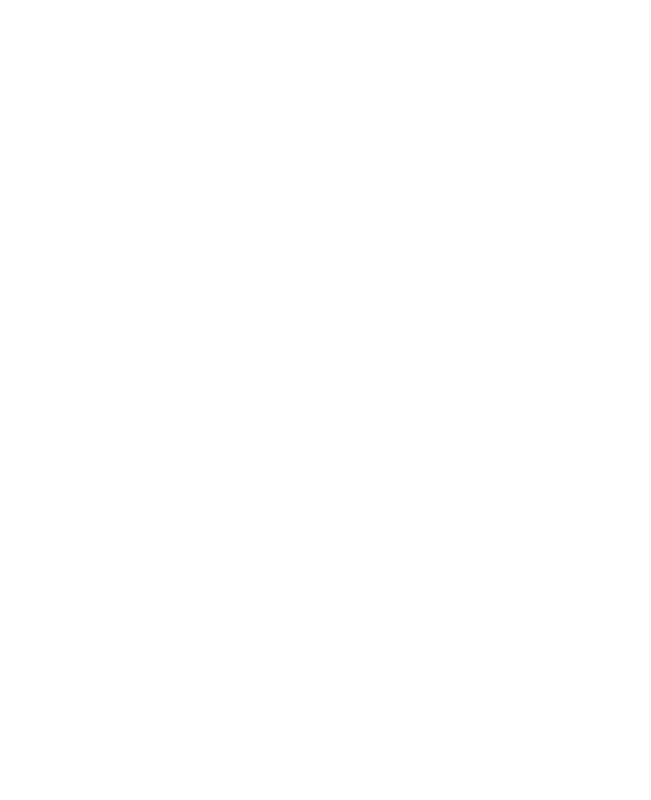
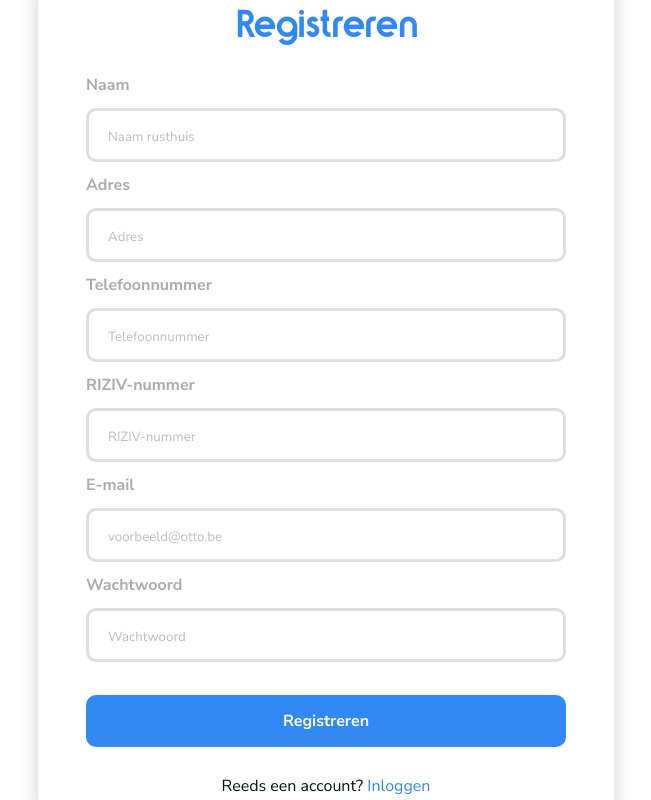
Before and after one commit to Bram-Colleman/Otto_Frontend_Desktop, a Vue app: page /register in a window 1280 px wide. Shown: the whole page, without its empty margins (314-965 px from the left). Built offline with nearby package versions, Linux system fonts and the light colour scheme.

Commit message:
feat: add registerpage

```diff
--- a/src/views/RegisterView.vue
+++ b/src/views/RegisterView.vue
@@ -1,11 +1,145 @@
 <script setup>
+import { ref } from "vue";
 
+let name = ref("");
+let email = ref("");
+let password = ref("");
+let adress = ref("");
+let phone = ref("");
+let riziv = ref("");
+let error = ref(false);
+
+function create() {
+  fetch("https://otto-backend.onrender.com/api/eldercare/create", {
+    method: "POST",
+    headers: {
+      "Content-Type": "application/json",
+    },
+    body: JSON.stringify({
+      name: name.value,
+      email: email.value,
+      password: password.value,
+      adress: adress.value,
+      phone: phone.value,
+      riziv: riziv.value,
+    }),
+  })
+    .then((response) => response.json())
+    .then((data) => {
+      if (data.status === "success") {
+        localStorage.setItem("token", data.token);
+        localStorage.setItem("name", data.name);
+        localStorage.setItem("id", data.id);
+        window.location.href = "/login";
+      } else {
+        console.error("Something went wrong!");
+        error.value = !error.value;
+      }
+    });
+}
 </script>
 
 <template>
+  <div class="container">
+    <div class="loginform">
+      <h1>Registreren</h1>
+      <form @submit.prevent="create">
+        <span v-if="error" class="error center"
+          >E-mail of wachtwoord is incorrect!</span>
 
+        <label for="name">Naam</label>
+        <input type="text" name="name" v-model="name" placeholder="Naam rusthuis" required />
+
+        <label for="adress">Adres</label>
+        <input type="text" name="adress" v-model="adress" placeholder="Adres" required />
+
+        <label for="phone">Telefoonnummer</label>
+        <input type="tel" name="phone" v-model="phone" placeholder="Telefoonnummer" required />
+
+        <label for="riziv">RIZIV-nummer</label>
+        <input type="text" name="riziv" v-model="riziv" placeholder="RIZIV-nummer" required />
+
+        <label for="email">E-mail</label>
+        <input type="email" name="email" v-model="email" placeholder="voorbeeld@otto.be" required/>
+
+        <label for="password">Wachtwoord</label>
+        <input type="password" name="password" v-model="password" placeholder="Wachtwoord" required />
+
+        <button type="submit">Registreren</button>
+
+        <span class="center"
+          >Reeds een account?
+          <RouterLink to="/login">Inloggen</RouterLink></span
+        >
+      </form>
+    </div>
+  </div>
 </template>
 
 <style scoped>
+.container {
+  width: 100vw;
+  height: 100vh;
+  display: flex;
+  flex-direction: column;
+  justify-content: center;
+}
+.loginform {
+  width: 30rem;
+  margin: auto;
+  box-shadow: 0px 0px 20px rgba(62, 62, 62, 0.23);
+  border-radius: 43px;
+  padding: 3rem;
+}
 
+.separator {
+  display: flex;
+  align-items: center;
+  text-align: center;
+  color: rgba(223, 223, 223, 1);
+}
+
+.separator::before,
+.separator::after {
+  content: "";
+  flex: 1;
+  border-bottom: 1px solid rgba(223, 223, 223, 1);
+}
+
+.separator:not(:empty)::before {
+  margin-right: 16px;
+}
+
+.separator:not(:empty)::after {
+  margin-left: 16px;
+}
+
+.itsme {
+  background-color: white;
+  border: #e4e8e1 solid 1px;
+  color: #2d3131;
+  font-family: "Roboto Slab", serif;
+  display: flex;
+  align-items: center;
+  justify-content: center;
+  font-weight: 400;
+  width: 100%;
+  padding: 0.5rem 0;
+}
+.itsme img {
+  width: 40px;
+  margin-right: 16px;
+}
+
+form {
+  display: flex;
+  flex-direction: column;
+  justify-content: flex-start;
+  width: 100%;
+}
+
+.center {
+  text-align: center;
+  width: 100%;
+}
 </style>
```
